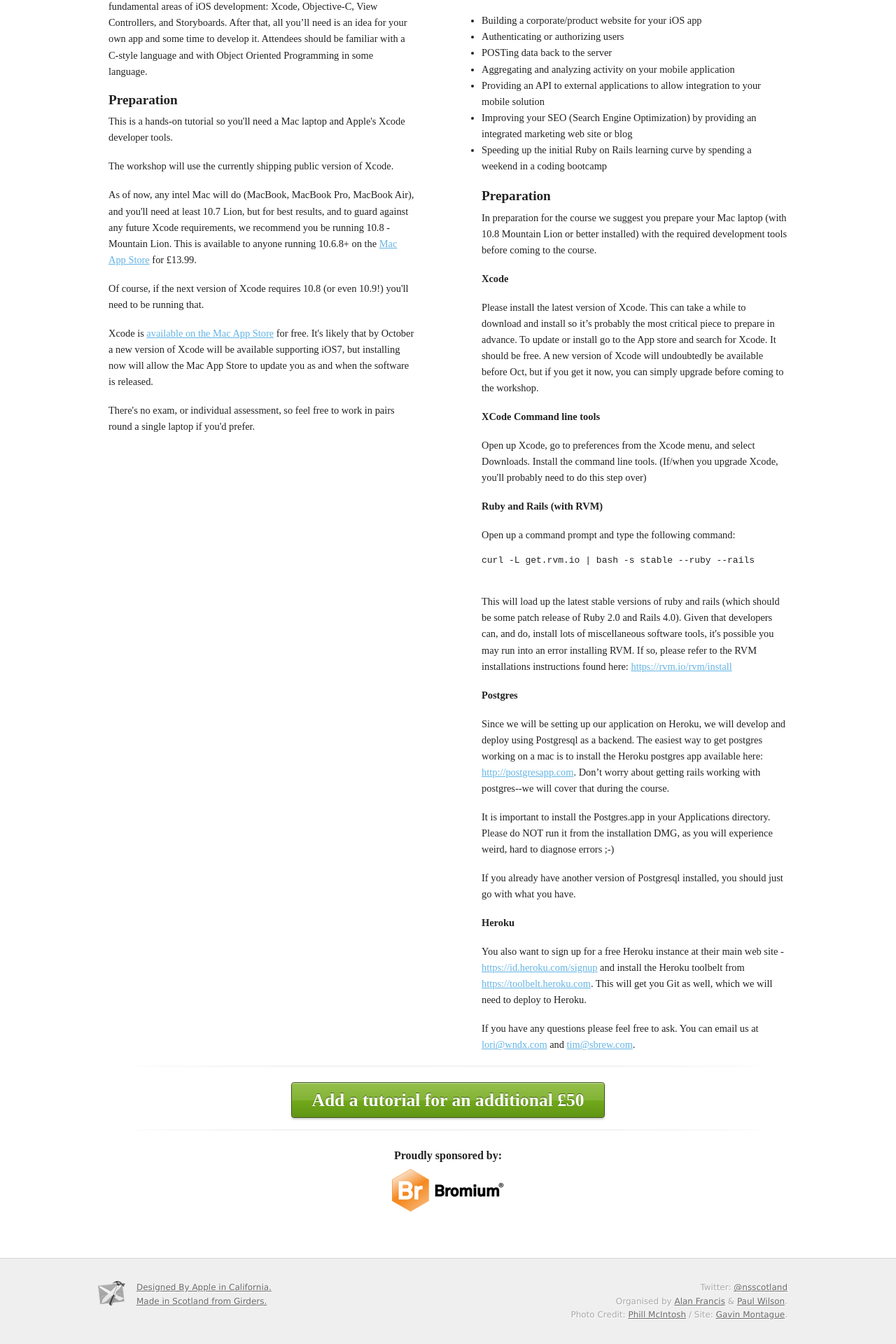
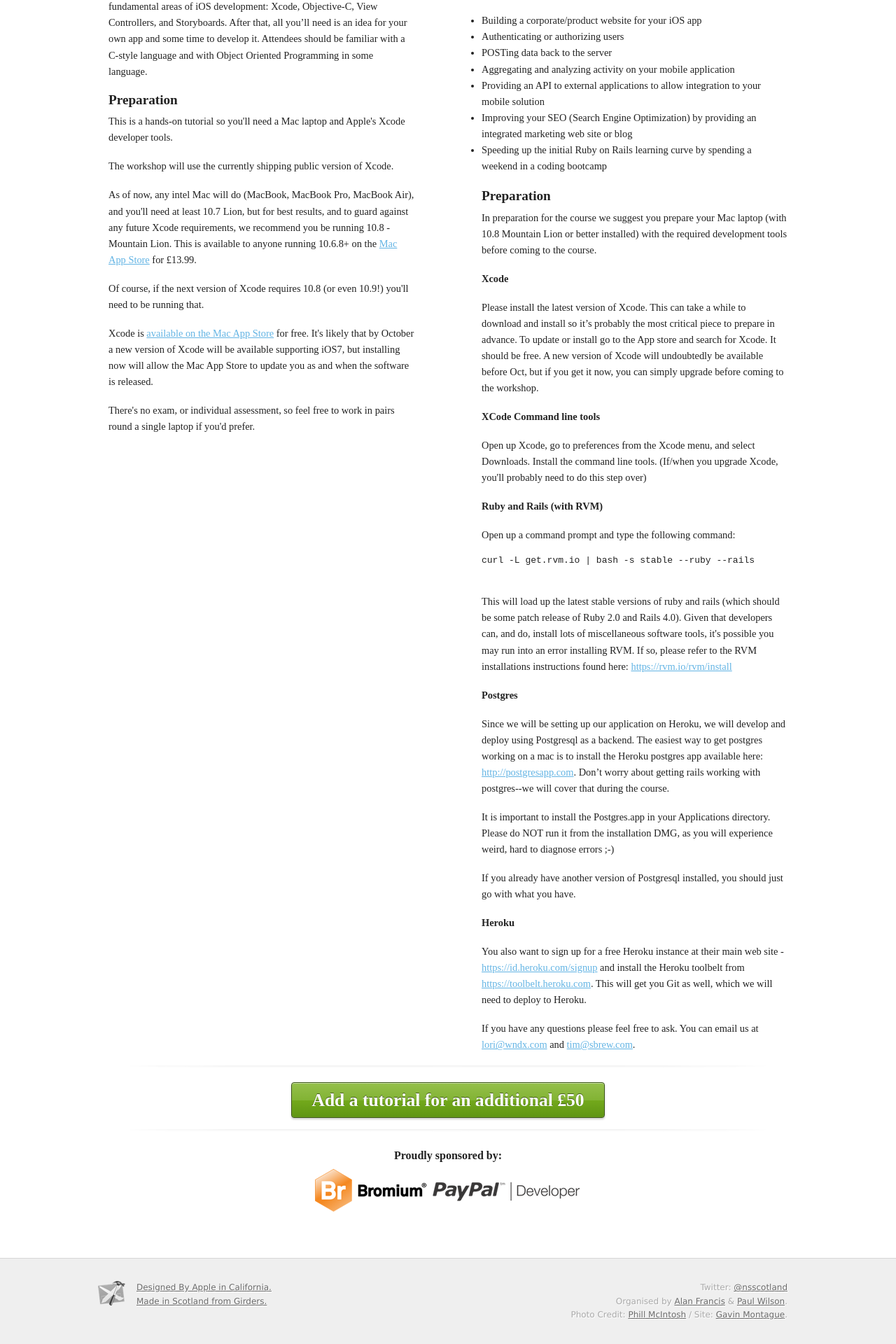
Before and after one commit to acf/nsscotland, a Jekyll site: the page built from tutorial.html, in a window 1280 px wide. Shown: the part 1066-2986 px from the top of the page at 70% size. Built offline with Jekyll 4.4.1, drawn with Linux system fonts in a browser that asks for light colours.

Commit message:
Tutorial

```diff
--- a/_layouts/twentythirteen_tutorial.html
+++ b/_layouts/twentythirteen_tutorial.html
@@ -63,7 +63,8 @@
   <div class="row">
     <div class="large-12 columns" id="sponsors">
       <h2>Proudly sponsored by:</h2>
-      <p> <a href="/sponsors.html#bromium"><img src="/images/2013/bromium.png" /></a></p>
+      <p> <a href="/sponsors.html#bromium"><img src="/images/2013/bromium.png" /></a>
+	 <a href="/sponsors.html#paypal"><img src="/images/2013/paypal.png" /></a></p>
       <!--
       <p><a href="/sponsors.html">Interested in sponsoring NSScotland?</a></p>
       -->
```
